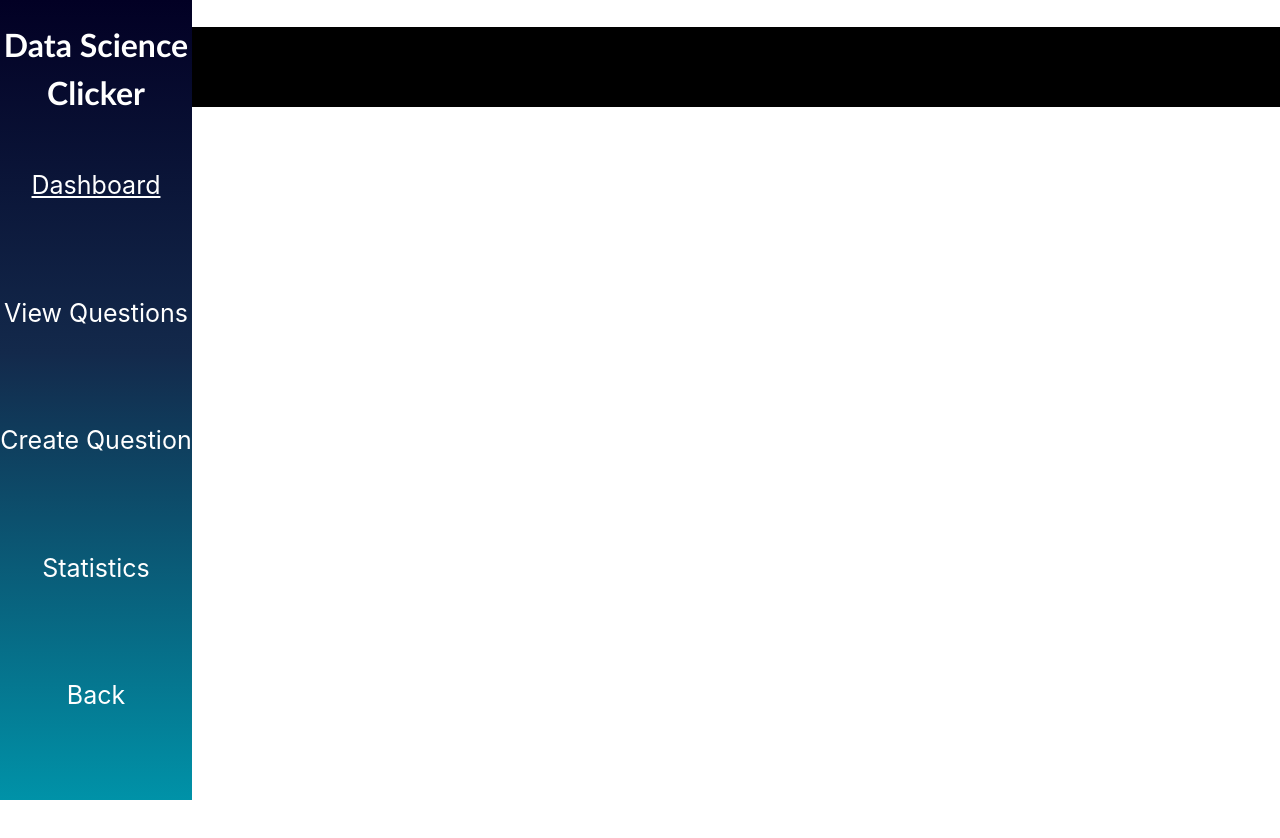
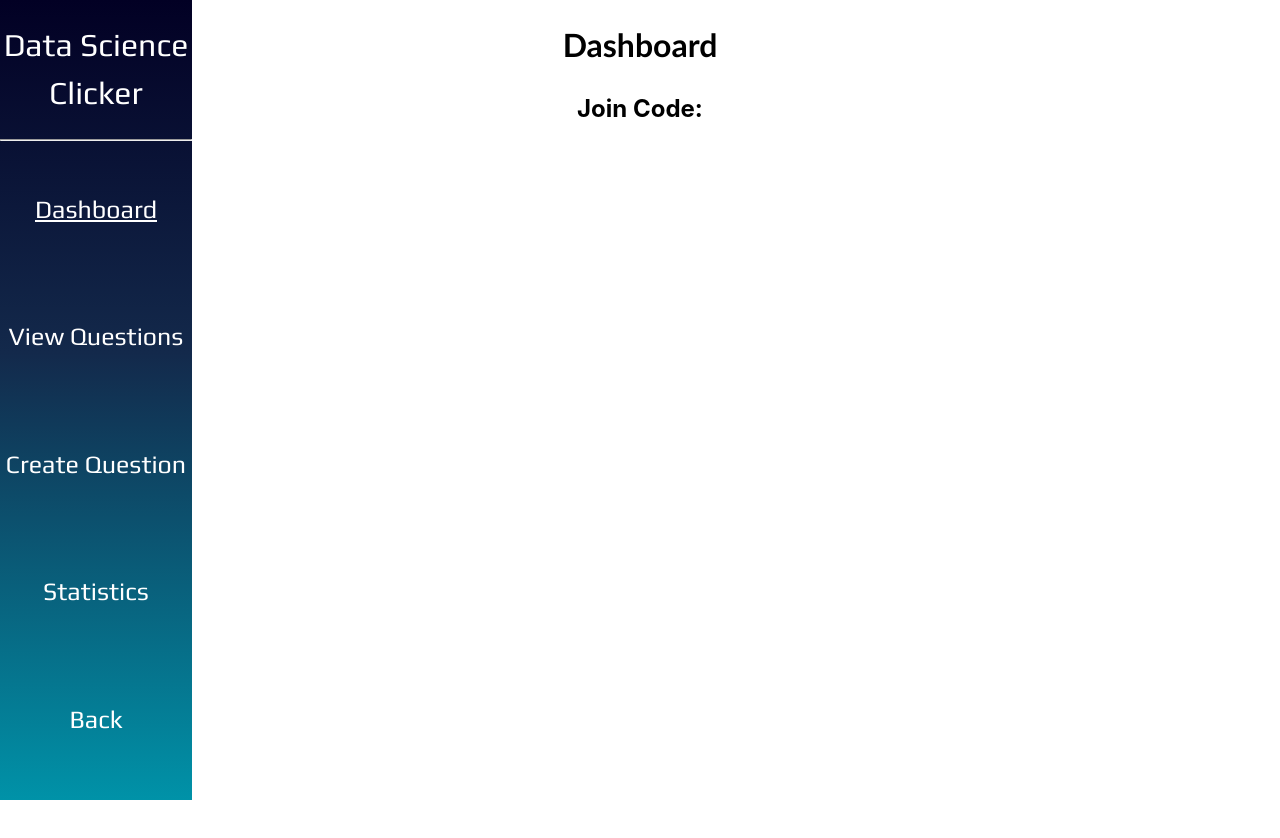
Before and after one commit to elisacarrillo/Data_Science_Clicker, a React (Vite) app: page /instructor/classroom/1 in a window 1280 px wide. Both pictures are taken after a click on the element "Dashboard". Shown: the top 838 px of the page. Built offline with nearby package versions, Linux system fonts and the light colour scheme; no server answers.

Commit message:
Fixed alot of styling bugs; Added Fonts; Almost Done with Create Question Page

```diff
--- a/src/Pages/temp/Kaz Test/ClassroomInstructorKaz.css
+++ b/src/Pages/temp/Kaz Test/ClassroomInstructorKaz.css
@@ -13,12 +13,14 @@
 }
 .NavBar0 h1 {
     color: white;
+    font-family: Play;
 }
 
 .nav-item {
     color: white;
     font-size: 25px;
     margin-bottom: 90px;
+    font-family: Play;
 
 }
 
@@ -39,3 +41,8 @@
     font-size: 40px;
     align-items: left;
 }
+
+@font-face {
+    font-family: Play;
+    src: url(../components/Play/Play-Regular.ttf);
+}
--- a/src/Pages/temp/Kaz Test/ClassroomInstructorKaz.jsx
+++ b/src/Pages/temp/Kaz Test/ClassroomInstructorKaz.jsx
@@ -7,8 +7,9 @@ import "./ClassroomInstructorKaz.css";
 import QuestionsList from "../components/QuestionsList";
 import CreateQuestionForm from "../components/CreateQuestionForm";
 import { postQuestion, getAnswers } from "../../../Services/api";
-import Dashboard from "./DashboardContent/Dashboard.jsx"
-import Statistics from "./DashboardContent/Statistics";
+import Dashboard from "./NavBarPages/Dashboard.jsx"
+import Statistics from "./NavBarPages/Statistics";
+
 
 
 const NavItem = ({ isActive, onClick, children }) => {
@@ -73,6 +74,7 @@ const ClassroomInstructorView = () => {
     <div className="InstructorViewKaz">
       <div className="NavBar0">
         <h1>Data Science Clicker</h1>
+        <hr/>
         <div className="Nav">
           <NavItem
             isActive={activeNavItem === "dash"}
@@ -106,7 +108,6 @@ const ClassroomInstructorView = () => {
           </NavItem>
         </div>
       </div>
-      <div className="Profile"> <h1 className="ProfileHeader">{classroomData.name}</h1></div>
       <div className="Content">{activeNavItem && content[activeNavItem]}</div>
     </div>
   );
--- a/src/Pages/temp/Kaz Test/DashboardContent/Dashboard.css
+++ b/src/Pages/temp/Kaz Test/NavBarPages/Dashboard.css
@@ -1,4 +1,4 @@
 .Dashboard {
     width: 100%;
-    height: 100vh;
+    height: 100%;
 }
--- a/src/Pages/temp/Kaz Test/DashboardContent/Dashboard.jsx
+++ b/src/Pages/temp/Kaz Test/NavBarPages/Dashboard.jsx
@@ -3,8 +3,8 @@ import "./Dashboard.css"
 const Dashboard = ({ classroomData }) => {
     return (
       <div className="Dashboard">
-        {/* <h1>{classroomData.name} Dashboard</h1>
-        <h2>Join Code: {classroomData.joinCode}</h2> */}
+        <h1>{classroomData.name} Dashboard</h1>
+        <h2>Join Code: {classroomData.joinCode}</h2>
       </div>
     );
   };
--- a/src/Pages/temp/components/CreateQuestionForm.css
+++ b/src/Pages/temp/components/CreateQuestionForm.css
@@ -1,25 +1,57 @@
 .QuestionForm {
+    position: absolute;
     display: flex;
     flex-direction: row;
+    width: 85%;
+    bottom: 0;
+
+    right: 0;
 }
 
 .QuestionChoices {
     width: 80%;
     height: 80vh;
-    background-color: red;
+    background-color: #edecea;
 }
 
 .QuestionEditor {
-    width: 40%;
+    width: 25%;
     height: 80vh;
-    background-color: blue;
+    background-color: #edecea;
+    border-right: 4px solid white;
 }
 
+.QuestionEditor h1 {
+    color: black;
+    font-size: 25px;
+    font-family: Play;
+}
 
+.buttonQ {
+    display: block;
+    width: 270px;
+    height: 70px;
+    border-radius: 100px;
+    background-color: white;
+    margin: 0 auto;
+    margin-top: 20px;
+    font-size: 30px;
+    font-family: Play;
+    border: none;
+}
 
-.QuestionChoices button {
-    width: 200px;
-    height: 100px;
-    border-radius: 40px;
-    background-color: white;
+@font-face {
+    font-family: Play;
+    src: url(../Play/Play-Regular.ttf);
 }
+.activeButton {
+    background-color: #2F80ED;
+    color: white;
+}
+
+.QuestionEditorText{
+    width: 270px;
+    height: 70px;
+    border: none;
+    font-size: 40px;
+}
--- a/src/Pages/temp/components/CreateQuestionForm.jsx
+++ b/src/Pages/temp/components/CreateQuestionForm.jsx
@@ -45,33 +45,39 @@ const CreateQuestionForm = ({ handlePostQuestion }) => {
     <form onSubmit={handleSubmit}>
       <div className = "QuestionForm">
         <div className="QuestionEditor">
-
-        </div>
-
-        <div className="QuestionChoices">
         <button
           onClick={() => setQuestionType('multiple-choice')}
-            className={questionType === 'multipleChoice' ? 'active' : ''}
+          className={questionType === 'multiple-choice' ? 'activeButton buttonQ' : 'buttonQ'}
         >
           Multiple Choice
         </button>
         <button
           onClick={() => setQuestionType('numeric-input')}
-            className={questionType === 'numericInput' ? 'active' : ''}
+          className={questionType === 'numeric-input' ? 'activeButton buttonQ' : 'buttonQ'}
         >
           Numeric Input
         </button>
-        </div>
+
+        <h1>Number of Choices: </h1>
+        <input
+          type = "text"
+          className="QuestionEditorText"
+        />
+        <h1>Correct Answer: </h1>
+        <input
+          type = "text"
+          className="QuestionEditorText"
+        />
+        <h1>Duration: </h1>
+        <input
+          type = "text"
+          className="QuestionEditorText"
+        />
+
+
         </div>
 
-      {/* <input
-        type="text"
-        placeholder="Question prompt"
-        value={questionPrompt}
-        onChange={(e) => setQuestionPrompt(e.target.value)}
-        required
-      />
-
+        <div className="QuestionChoices">
           {questionType === "multiple-choice" && (
           <>
             {choices.map((choice, index) => (
@@ -80,6 +86,7 @@ const CreateQuestionForm = ({ handlePostQuestion }) => {
                   type="text"
                   value={choice}
                   onChange={(e) => updateChoice(index, e.target.value)}
+
                 />
                 <button type="button" onClick={() => removeChoice(index)}>
                   Remove
@@ -98,9 +105,16 @@ const CreateQuestionForm = ({ handlePostQuestion }) => {
             value={numericAnswer}
             onChange={(e) => setNumericAnswer(e.target.value)}
           />
-      )} */}
+        )}
 
       <button type="submit">Add question</button>
+
+        </div>
+      </div>
+
+
+
+
     </form>
   );
 };
```
Also changed, not shown: src/Pages/temp/Kaz Test/NavBarPages/Courses.jsx (added), src/Pages/temp/Kaz Test/NavBarPages/Questions.jsx (added), src/Pages/temp/Kaz Test/NavBarPages/Statistics.jsx (renamed from src/Pages/temp/Kaz Test/DashboardContent/Statistics.jsx), src/Pages/temp/components/Play/OFL.txt (added), src/Pages/temp/components/Play/Play-Bold.ttf (added), src/Pages/temp/components/Play/Play-Regular.ttf (added). Lines whose indentation alone changed are shown as unchanged.
